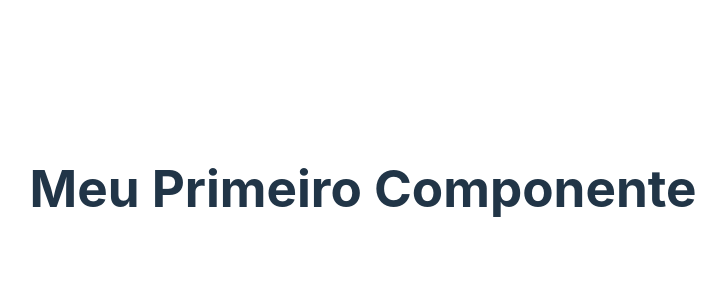
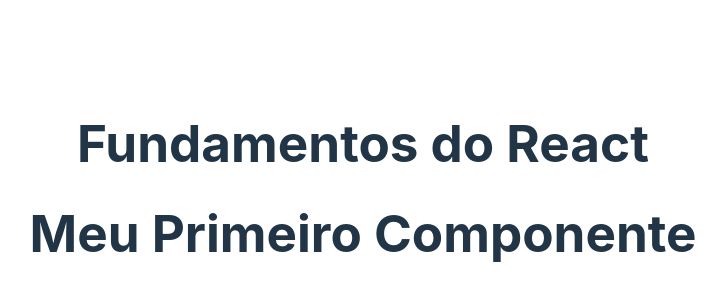
Before and after one commit to flaviare1s/curso-react, a React (Vite) app in the folder 2_FUNDAMENTOS/fundamentos/: page / in a window 1280 px wide. Shown: the part 212-512 px from the top of the page, without its empty margins (277-1003 px from the left). Built offline with nearby package versions, Linux system fonts and the light colour scheme.

Commit message:
Dando andamento ao meu curso de react

```diff
--- a/2_FUNDAMENTOS/fundamentos/src/App.jsx
+++ b/2_FUNDAMENTOS/fundamentos/src/App.jsx
@@ -7,7 +7,10 @@
   const [count, setCount] = useState(0)
 
   return (
+    <div className='App'>
+      <h1>Fundamentos do React</h1>
       <FirstComponent/>
+    </div>
   )
 }
 
```
